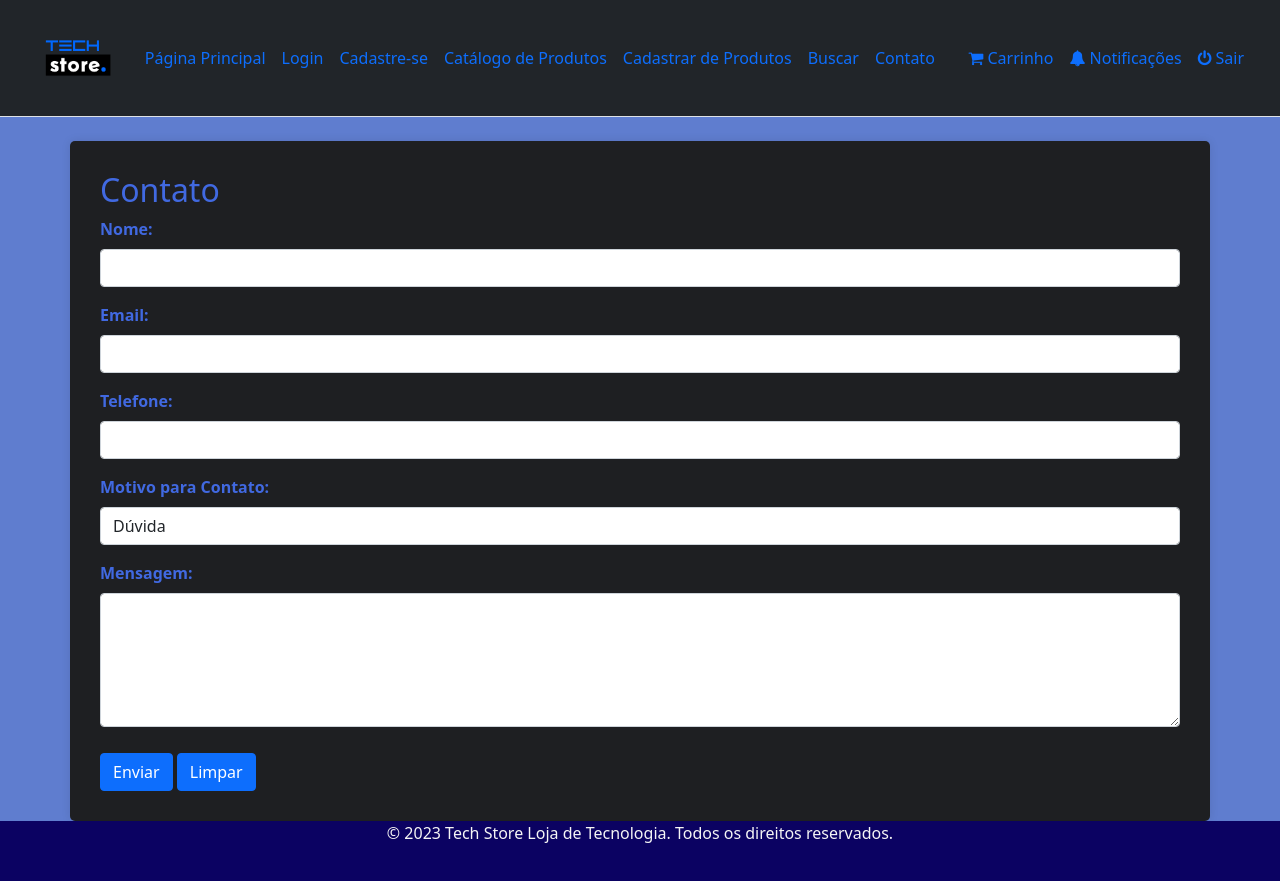
After one commit to lucasddcc/trabalhopi2, a PHP site: page /contato.php in a window 1280 px wide. The commit adds this page. Run offline with PHP 8.4, Linux system fonts and the light colour scheme.

Commit message:
form de contato e estilo de algumas coisas

```diff
--- a/site/conectarBanco.php
+++ b/site/conectarBanco.php
@@ -2,7 +2,7 @@
 // Configurações do banco de dados
 $servidor = "localhost";
 $usuario = "root";
-$senha = "admin";
+$senha = "";
 $banco = "trabalho";
 
 // Conecta ao banco de dados
--- /dev/null
+++ b/site/contato.php
@@ -0,0 +1,170 @@
+<?php
+include_once('conectarBanco.php');
+?>
+<?php
+if ((!isset($_SESSION['username']) == true) and (!isset($_SESSION['password']) == true)) {
+    unset($_SESSION['username']);
+    unset($_SESSION['password']);
+    $nomeUser = '';
+} else {
+    $nomeUser = -1;
+    $email = $_SESSION['username'];
+    $sql = "SELECT nome FROM cliente WHERE email = '$email' ";
+    $result = mysqli_query($conexao, $sql);
+
+    if ($result && mysqli_num_rows($result) > 0) {
+        $row = mysqli_fetch_assoc($result);
+        $nomeUser = $row["nome"];
+        //print_r($row["admin"]);
+    }
+}
+
+?>
+<!DOCTYPE html>
+<html lang="en">
+
+<head>
+    <title>Contato</title>
+    <meta charset="UTF-8">
+    <meta name="viewport" content="width=device-width, initial-scale=1">
+    <!-- Bootstrap CSS -->
+    <link rel="stylesheet" href="https://maxcdn.bootstrapcdn.com/bootstrap/4.5.2/css/bootstrap.min.css">
+    <!-- CSS Personalizado -->
+    <link rel="stylesheet" type="text/css" href="css/style.css">
+    <link rel="stylesheet" href="https://maxcdn.bootstrapcdn.com/bootstrap/4.5.2/css/bootstrap.min.css">
+    <!-- BOOTSTRAP 5 -->
+    <link rel="stylesheet" href="https://maxcdn.bootstrapcdn.com/bootstrap/4.5.2/css/bootstrap.min.css">
+    <link href="https://cdn.jsdelivr.net/npm/bootstrap@5.1.3/dist/css/bootstrap.min.css" rel="stylesheet"
+        integrity="sha384-1BmE4kWBq78iYhFldvKuhfTAU6auU8tT94WrHftjDbrCEXSU1oBoqyl2QvZ6jIW3" crossorigin="anonymous">
+    <link rel="stylesheet" href="https://cdnjs.cloudflare.com/ajax/libs/font-awesome/4.7.0/css/font-awesome.min.css">
+    <script src="script.js"></script>
+    <style>
+        body {
+            background-color: #5f7dcf;
+        }
+
+        .container {
+            background-color: #1e1f22;
+            padding: 30px;
+            border-radius: 5px;
+            margin-top: 50px;
+            box-shadow: 0 0 10px rgba(0, 0, 0, 0.1);
+            color: RoyalBlue;
+        }
+
+        label {
+            font-weight: bold;
+        }
+
+        textarea {
+            resize: vertical;
+        }
+
+        .btn {
+            margin-top: 10px;
+        }
+
+    </style>
+</head>
+
+<body>
+    <?php
+    include_once('header.php');
+    ?>
+
+    <div class="container mt-4">
+        <h2>Contato</h2>
+
+        <form action="<?php echo htmlspecialchars($_SERVER["PHP_SELF"]); ?>" method="post"
+            onsubmit="return validarCadastro()">
+            <div class="form-group">
+                <label for="nome">Nome:</label>
+                <input type="text" id="nome" name="nome" class="form-control" required>
+            </div>
+
+            <div class="form-group">
+                <label for="email">Email:</label>
+                <input type="email" id="email" name="email" class="form-control" required>
+            </div>
+
+            <div class="form-group">
+                <label for="telefone">Telefone:</label>
+                <input type="tel" id="telefone" name="telefone" class="form-control" required>
+            </div>
+
+            <div class="form-group">
+                <label for="motivo">Motivo para Contato:</label>
+                <select id="motivo" name="motivo" class="form-control" required>
+                    <option value="duvida">Dúvida</option>
+                    <option value="troca_devolucao">Troca ou Devolução</option>
+                    <option value="pedido">Pedido</option>
+                    <option value="produto">Produto</option>
+                    <option value="sugestao_elogio">Sugestão, Elogio ou Reclamação</option>
+                </select>
+            </div>
+
+            <div class="form-group">
+                <label for="mensagem">Mensagem:</label>
+                <textarea id="mensagem" name="mensagem" rows="5" class="form-control" required></textarea>
+            </div>
+
+            <button id="cadastro-btn" class="btn btn-primary">Enviar</button>
+            <input type="button" class="btn btn-primary" value="Limpar" onclick="limparFormulario()">
+        </form>
+    </div>
+
+    <?php
+    // Verificando se o formulário foi enviado
+    if ($_SERVER["REQUEST_METHOD"] === "POST") {
+        // Recebendo os dados do formulário
+        $nome = $_POST["nome"];
+        $email = $_POST["email"];
+        $telefone = $_POST["telefone"];
+        $motivo = $_POST["motivo"];
+        $mensagem = $_POST["mensagem"];
+
+        // Verificando se todos os campos foram preenchidos
+        if (empty($nome) || empty($email) || empty($telefone) || empty($motivo) || empty($mensagem)) {
+            echo "Por favor, preencha todos os campos do formulário.";
+        } else {
+            // Inserindo os dados no banco de dados
+            $sql = "INSERT INTO contato (nome, email, telefone, motivo, mensagem)
+                    VALUES ('$nome', '$email', '$telefone', '$motivo', '$mensagem')";
+
+            if (mysqli_query($conexao, $sql) === TRUE) {
+                echo "Mensagem enviada com sucesso!";
+            } else {
+                echo "Erro ao enviar mensagem: ";
+            }
+        }
+    }
+
+    // Fechando a conexão com o banco de dados
+    mysqli_close($conexao);
+    ?>
+
+<style>
+        body {
+            margin: 0;
+            padding-bottom: 60px;
+            /* altura do footer */
+        }
+
+        footer {
+            position: absolute;
+            left: 0;
+            bottom: 0;
+            width: 100%;
+            height: 60px;
+            /* altura do footer */
+            background-color: #0b0262;
+            text-align: center;
+            color: whitesmoke;
+        }
+    </style>
+    <?php
+    include_once('footer.php');
+    ?>
+</body>
+
+</html>
--- a/site/header.php
+++ b/site/header.php
@@ -1,3 +1,7 @@
+<?php
+include_once('conectarBanco.php');
+?>
+
 <nav class="navbar navbar-expand-lg bg-body-tertiary navbar bg-dark border-bottom border-bottom-dark"
     data-bs-theme="dark">
     <div class="container-fluid">
@@ -32,6 +36,9 @@
                     <li class="nav-item">
                         <a class="nav-link" href="busca_produto.php">Buscar</a>
                     </li>
+                    <li class="nav-item">
+                        <a class="nav-link" href="contato.php">Contato</a>
+                    </li>
                 </ul>
             </div>
 
```
Also changed, not shown: site/busca_produto.php (+9 -3 lines), site/carrinho.php (+9 -50 lines), site/compra_finalizada.php (+3 -52 lines).
